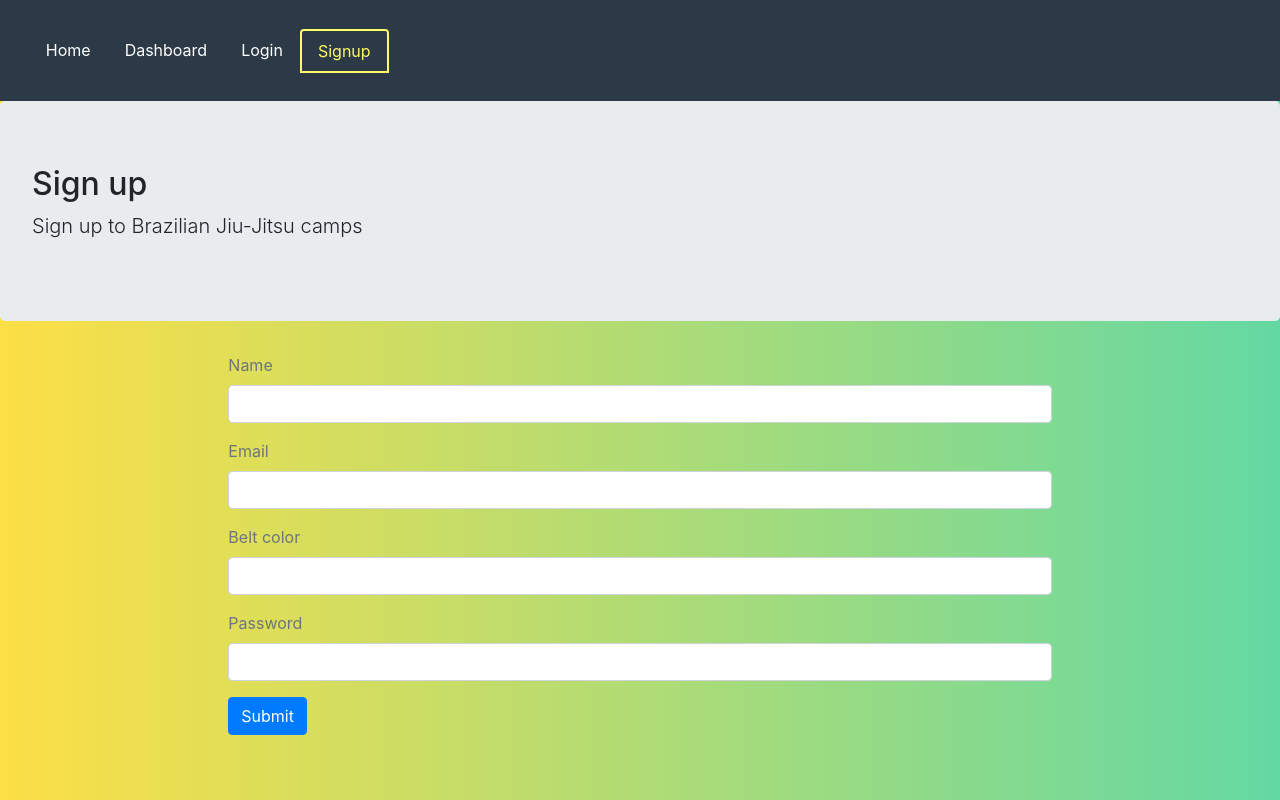
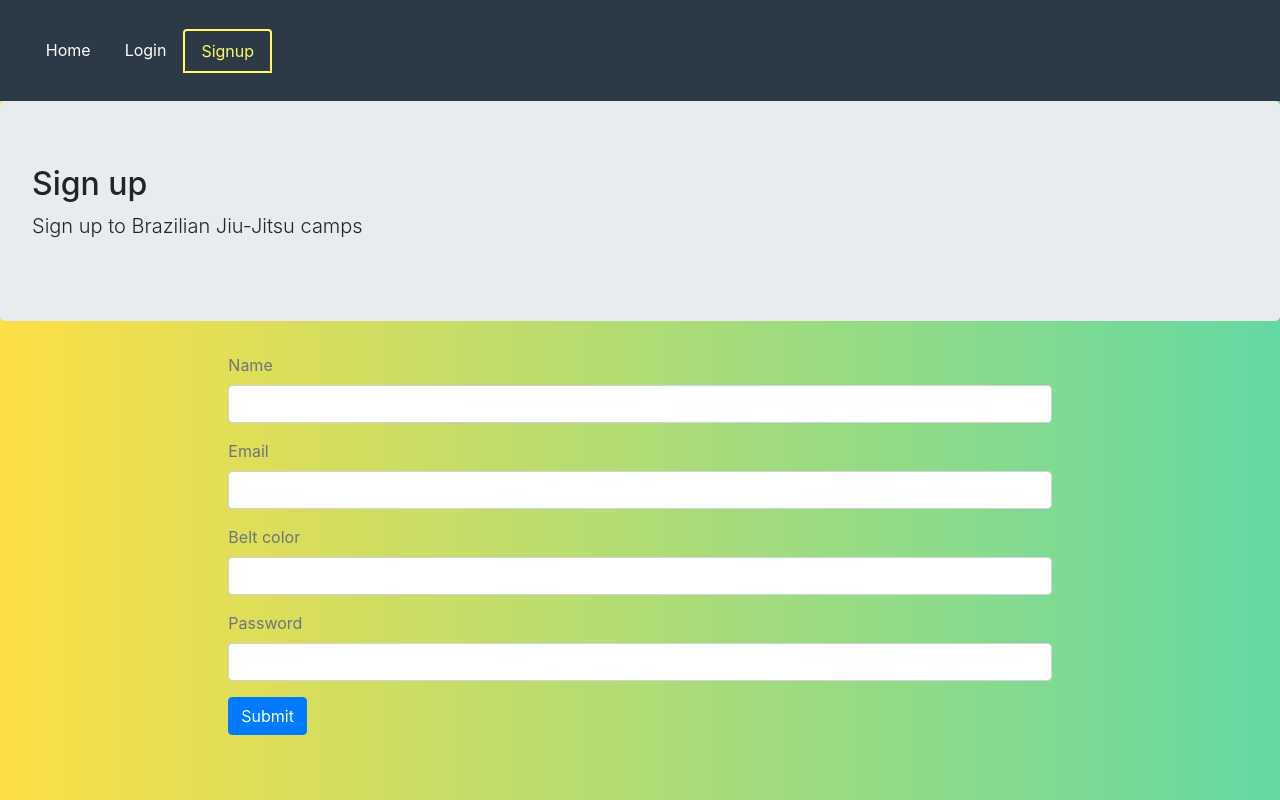
Before and after one commit to onurkayhann/bjj-camp-frontend, a React (Create React App) app in the folder bjj-camp-frontend/: page /signup in a window 1280 px wide. Built offline with nearby package versions, Linux system fonts and the light colour scheme.

Commit message:
add conditional to redirect the user to certain page depending on if its an admin or a user

```diff
--- a/bjj-camp-frontend/src/core/Menu.js
+++ b/bjj-camp-frontend/src/core/Menu.js
@@ -20,6 +20,7 @@ const Menu = ({ history }) => (
         </Link>
       </li>
 
+      {isAuthenticated() && isAuthenticated().user.role === 0 && (
         <li className='nav-item'>
           <Link
             className='nav-link'
@@ -29,6 +30,19 @@ const Menu = ({ history }) => (
             Dashboard
           </Link>
         </li>
+      )}
+
+      {isAuthenticated() && isAuthenticated().user.role === 1 && (
+        <li className='nav-item'>
+          <Link
+            className='nav-link'
+            style={isActive(history, '/admin/dashboard')}
+            to='/admin/dashboard'
+          >
+            Dashboard
+          </Link>
+        </li>
+      )}
 
       {!isAuthenticated() && (
         <Fragment>
```
Lines whose indentation alone changed are shown as unchanged.
